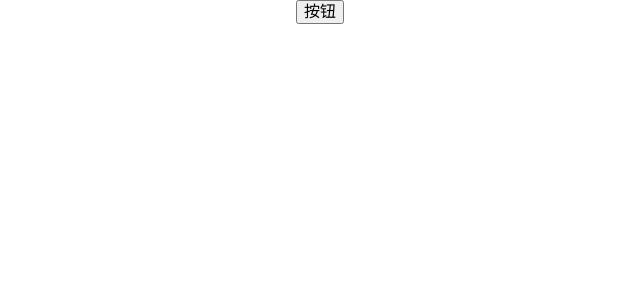
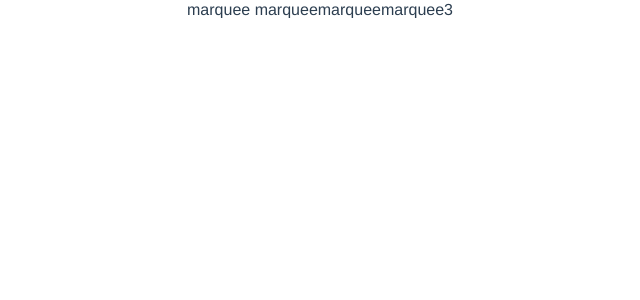
Before and after one commit to musi1024/vue-work-box, a Vue app: page / in a window 1280 px wide. Shown: the top 300 px of the page, without its empty margins (320-960 px from the left). Built offline with nearby package versions, Linux system fonts and the light colour scheme.

Commit message:
add marquee up down

```diff
--- a/src/App.vue
+++ b/src/App.vue
@@ -1,21 +1,23 @@
 <template>
   <section id="app">
-    <button @click="click">按钮</button>
+    <Marquee>
+      <MarqueeItem v-for="i in number" :key="i">marquee marqueemarqueemarquee{{i}}</MarqueeItem>
+    </Marquee>
   </section>
 </template>
 
 <script>
+import Marquee from './components/Marquee/Marquee';
+import MarqueeItem from './components/Marquee/MarqueeItem';
 export default {
   name: 'App',
-  components: {},
+  components: { Marquee, MarqueeItem },
   data() {
-    return {};
+    return { number: 10 };
   },
   computed: {},
   mounted() {},
-  methods: {
-    click() {}
-  }
+  methods: {}
 };
 </script>
 
--- /dev/null
+++ b/src/components/Marquee/Marquee.vue
@@ -0,0 +1,120 @@
+<template>
+  <div class="vux-marquee" :style="{height: height + 'px'}">
+    <ul
+      class="vux-marquee-box"
+      ref="box"
+      :style="{transform: `translate3d(0,${currenTranslateY}px,0)`, transition: `transform ${noAnimate ? 0 : duration}ms`}"
+    >
+      <slot></slot>
+    </ul>
+  </div>
+</template>
+
+<script>
+export default {
+  name: 'Marquee',
+  props: {
+    interval: {
+      type: Number,
+      default: 2000
+    },
+    duration: {
+      type: Number,
+      default: 300
+    },
+    direction: {
+      type: String,
+      default: 'up'
+    },
+    itemHeight: Number
+  },
+  beforeDestroy() {
+    this.destroy();
+  },
+  data() {
+    return {
+      currenTranslateY: 0,
+      height: '',
+      length: 0,
+      currentIndex: 0,
+      noAnimate: false
+    };
+  },
+  methods: {
+    destroy() {
+      this.timer && clearInterval(this.timer);
+    },
+    init() {
+      this.destroy();
+      if (this.cloneNode) {
+        this.$refs.box.removeChild(this.cloneNode);
+      }
+      this.cloneNode = null;
+      let firstItem = this.$refs.box.firstElementChild;
+      if (!firstItem) {
+        return false;
+      }
+      this.length = this.$refs.box.children.length;
+      this.height = this.itemHeight || firstItem.offsetHeight;
+      if (this.direction === 'up') {
+        this.cloneNode = firstItem.cloneNode(true);
+        this.$refs.box.appendChild(this.cloneNode);
+      } else {
+        this.cloneNode = this.$refs.box.lastElementChild.cloneNode(true);
+        this.$refs.box.insertBefore(this.cloneNode, firstItem);
+      }
+      return true;
+    },
+    start() {
+      if (this.direction === 'down') this.go(false);
+      this.timer = setInterval(() => {
+        if (this.direction === 'up') {
+          this.currentIndex += 1;
+          this.currenTranslateY = -this.currentIndex * this.height;
+        } else {
+          this.currentIndex -= 1;
+          this.currenTranslateY = -(this.currentIndex + 1) * this.height;
+        }
+        if (this.currentIndex === this.length) {
+          setTimeout(() => {
+            this.go(true);
+          }, this.duration);
+        } else if (this.currentIndex === -1) {
+          setTimeout(() => {
+            this.go(false);
+          }, this.duration);
+        } else {
+          this.noAnimate = false;
+        }
+      }, this.interval + this.duration);
+    },
+    go(toFirst) {
+      this.noAnimate = true;
+      if (toFirst) {
+        this.currentIndex = 0;
+        this.currenTranslateY = 0;
+      } else {
+        this.currentIndex = this.length - 1;
+        this.currenTranslateY = -(this.currentIndex + 1) * this.height;
+      }
+    }
+  }
+};
+</script>
+<style lang="scss">
+.vux-marquee {
+  width: 100%;
+  overflow: hidden;
+}
+.vux-marquee-box {
+  padding: 0;
+  margin: 0;
+  width: 100%;
+  height: auto;
+
+  li {
+    margin: 0;
+    width: 100%;
+  }
+}
+</style>
--- /dev/null
+++ b/src/components/Marquee/MarqueeItem.vue
@@ -0,0 +1,18 @@
+<template>
+  <li>
+    <slot></slot>
+  </li>
+</template>
+
+<script>
+export default {
+  name: 'MarqueeItem',
+  mounted() {
+    this.$nextTick(() => {
+      this.$parent.destroy();
+      this.$parent.init();
+      this.$parent.start();
+    });
+  }
+};
+</script>
```
